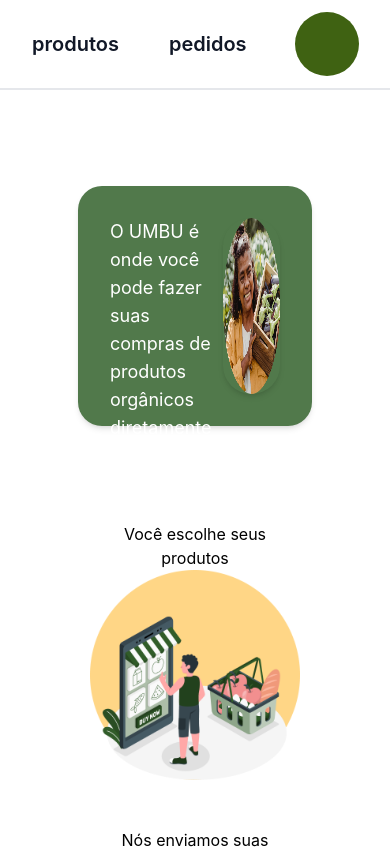
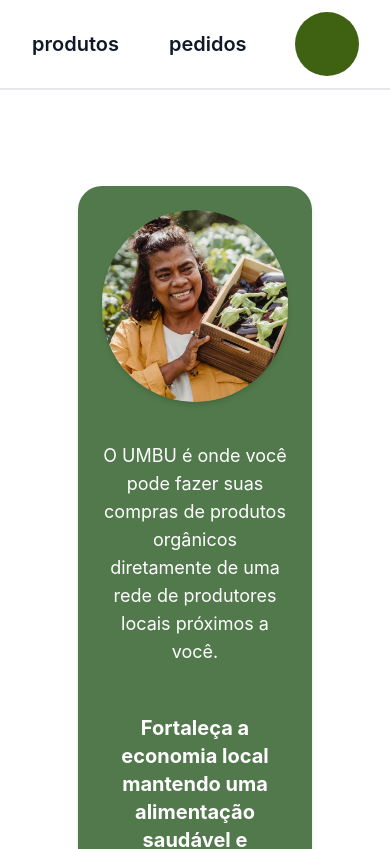
Before and after one commit to junmoritani/aju_moritani, a React (Create React App) app: page / in a window 390 px wide. Shown: the top 849 px of the page. Built offline with nearby package versions, Linux system fonts and the light colour scheme; no server answers; the database is empty; some icons are missing.

Commit message:
responsividade

```diff
--- a/src/components/PresentationCard/index.jsx
+++ b/src/components/PresentationCard/index.jsx
@@ -4,21 +4,22 @@
 
 function PresentationCard() {
   return (
-    <div className="flex rounded-3xl shadow-md bg-greenUmbu w-3/5 h-60 p-8 justify-center items-center">
-      <div className="flex flex-col  w-2/3 h-full justify-between items-center text-left text-white">
-        <p className="text-lg   ">
+    <div className="flex flex-col-reverse gap-10 md:flex-row md:gap-0 rounded-3xl shadow-md bg-greenUmbu w-3/5  p-6 justify-center items-center">
+      <div className="flex flex-col md:w-2/3 h-full justify-between items-center md:text-left  text-white">
+        <p className="text-lg">
           O UMBU é onde você pode fazer suas compras de produtos orgânicos
           diretamente de uma rede de produtores locais próximos a você.
         </p>
-
-        <h3 className="text-xl  font-bold">
+        <br />
+        <br />
+        <h3 className="text-xl font-bold">
           Fortaleça a economia local mantendo uma alimentação saudável e
-          balanceada
+          balanceada.
         </h3>
       </div>
-      <div className="h-full ">
+      <div className="h-full w-auto flex items-center justify-center">
         <img
-          className="h-full rounded-full shadow-md"
+          className="h-48 w-48 rounded-full shadow-md object-cover"
           src={FarmerImg}
           alt="ImagemFazendaira"
         />
--- a/src/components/ServiceDescription/index.css
+++ b/src/components/ServiceDescription/index.css
@@ -1,7 +1,13 @@
 .CardSteps {
-  width: 210px;
+  width: 20%;
   display: flex;
   flex-direction: column;
   justify-content: space-between;
   align-items: center;
 }
+
+@media only screen and (max-width: 768px) {
+  .CardSteps {
+    width: 70%;
+  }
+}
--- a/src/components/ServiceDescription/index.jsx
+++ b/src/components/ServiceDescription/index.jsx
@@ -7,21 +7,25 @@
 
 function ServiceDescription() {
   return (
-    <div className="flex w-5/6 gap-12 flex-wrap justify-center">
+    <div className=" flex w-full gap-12 flex-wrap justify-center">
       <div className="CardSteps">
         <h1>Você escolhe seus produtos</h1>
-        <img src={SelecaoImg} alt="" />
+        <br />
+        <img className="" src={SelecaoImg} alt="" />
       </div>
       <div className="CardSteps">
         <h1>Nós enviamos suas escolhas ao produtor mais próximo de você</h1>
+        <br />
         <img src={FazendeiroImg} alt="" />
       </div>
       <div className="CardSteps">
         <h1>Você aprova o pedido pela foto da compra</h1>
+        <br />
         <img src={AprovacaoImg} alt="" />
       </div>
       <div className="CardSteps">
         <h1>Nós enviamos a compra para sua casa</h1>
+        <br />
         <img src={EntregaImg} alt="" />
       </div>
     </div>
--- a/src/pages/main/index.jsx
+++ b/src/pages/main/index.jsx
@@ -9,7 +9,6 @@
     <div className="my-24 flex flex-col gap-24 justify-around items-center">
       <PresentationCard />
       <ServiceDescription />
-      <ItemListContainer />
     </div>
   );
 }
```
Also changed, not shown: firebase.json (added), 1 other file (tests, documents, lock files or other folders).
